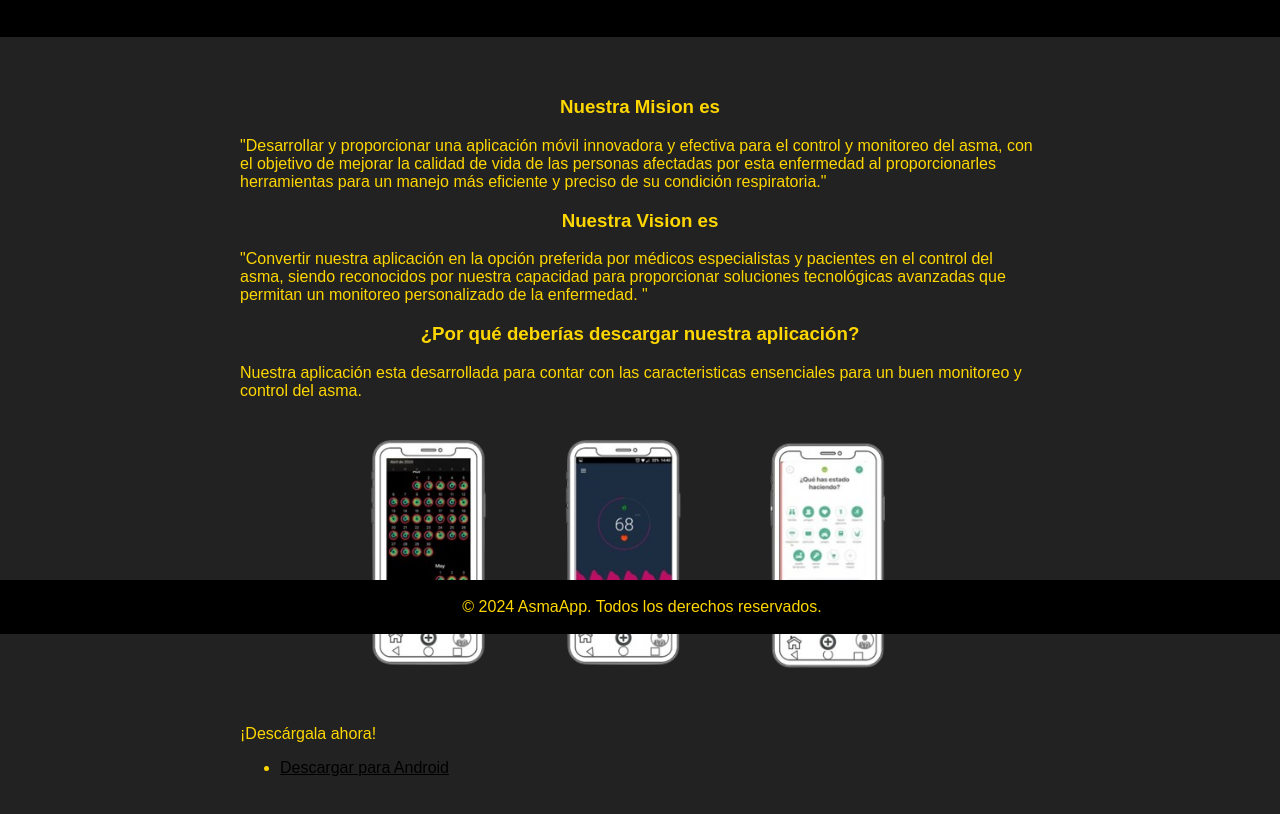
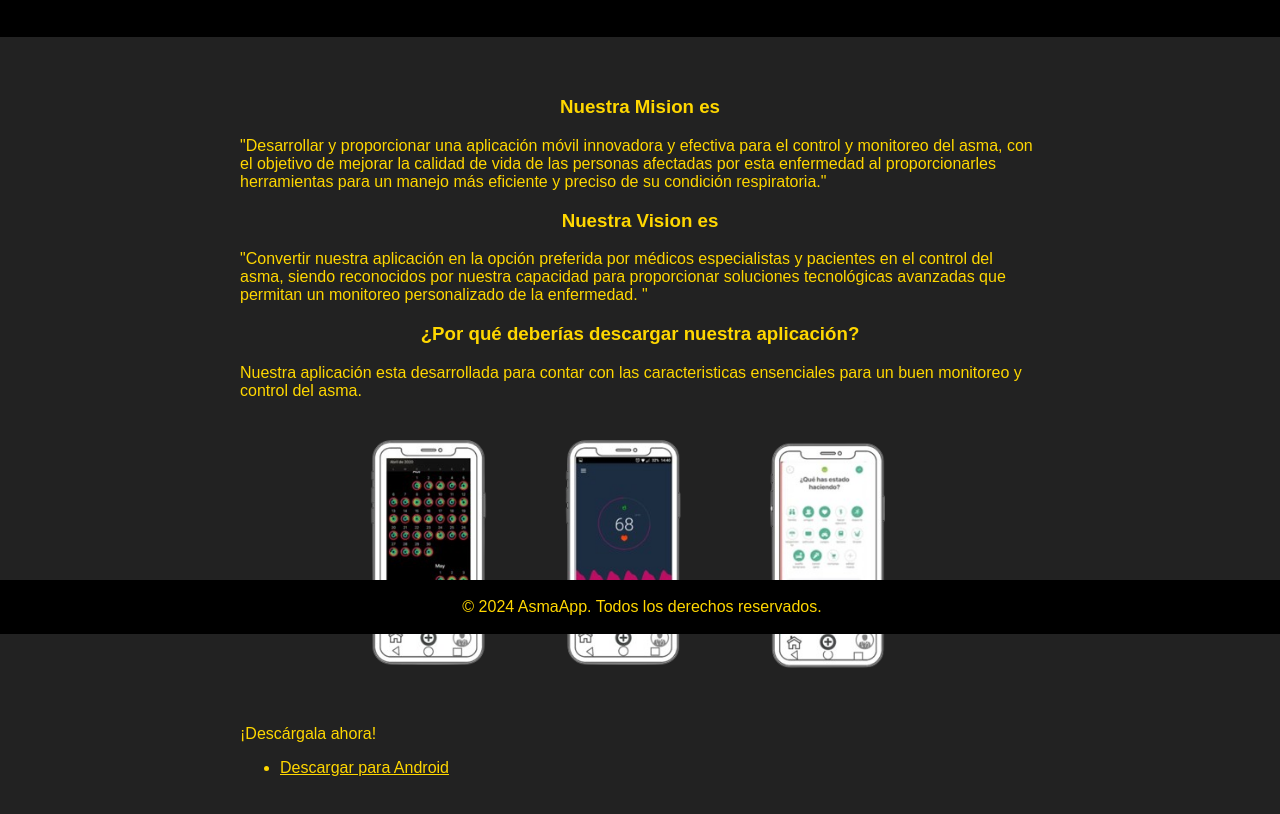
Before and after one commit to Royzzzp/Asmapp, a plain HTML site: page index.html in a window 1280 px wide. Shown: the part 166-980 px from the top of the page. Drawn offline with Linux system fonts and the light colour scheme.

Commit message:
Update index.html

```diff
--- a/index.html
+++ b/index.html
@@ -63,7 +63,7 @@
         <div align="center"><img src="asa.png" alt="Captura de pantalla de la aplicación" class="promo-image"></div>
         <p>¡Descárgala ahora!</p>
         <ul>
-            <li><a style="color: #000;" href="#">Descargar para Android</a></li>
+            <li><a style="color: #ffd700;" href="#">Descargar para Android</a></li>
         </ul>
     </div>
     <footer>
```
